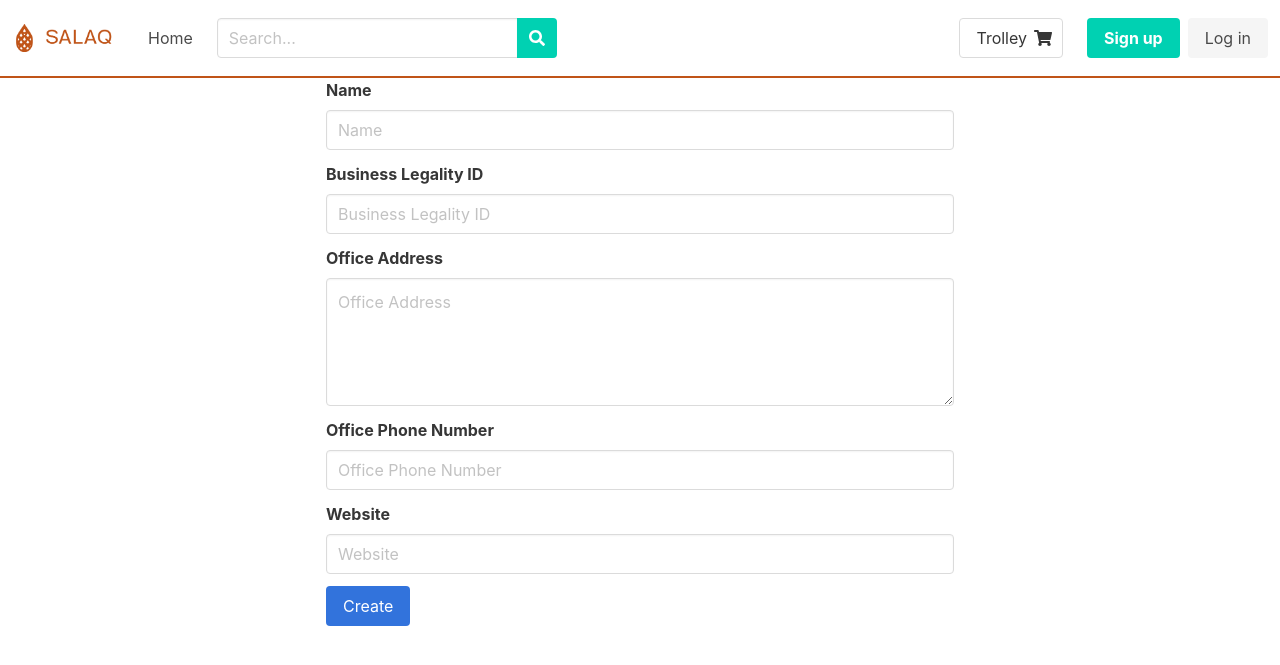
After one commit to cikadev/salaq, a Flask app: page /shop/create in a window 1280 px wide. The commit adds this page. Shown: the top 665 px of the page. Run offline with Flask 2, Linux system fonts and the light colour scheme.

Commit message:
Writing a lot of feature and I forget what I write

```diff
--- a/src/handler/__init__.py
+++ b/src/handler/__init__.py
@@ -40,7 +40,8 @@ def home():
         return product, image_url
 
     product_list_and_media = map(add_image, product_list)
-    return render_template("home.html", title="Home", product_list_and_media=product_list_and_media, current_user=current_user)
+    return render_template("home.html", title="Home", product_list_and_media=product_list_and_media,
+                           current_user=current_user)
 
 
 @app.route('/logout')
@@ -124,6 +125,8 @@ def product(shop_id, product_id):
 
 @app.route('/@<shop_id>')
 def shop(shop_id):
+    current_user = flask_login.current_user
+
     shop = Shop.where_id(shop_id)
     if shop is None:
         return redirect(url_for("not_found"))
@@ -140,7 +143,14 @@ def shop(shop_id):
 
     product_list_and_media = map(add_image, product_list)
 
-    return render_template("shop.html", title="Shop", shop=shop, product_list_and_media=product_list_and_media)
+    try:
+        is_mine = current_user.email == shop.user_email
+    except Exception:
+        is_mine = False
+
+    return render_template("shop.html", title="Shop", shop=shop, product_list_and_media=product_list_and_media,
+                           is_mine=is_mine)
+
 
 @app.route('/api/me/trolley')
 @flask_login.login_required
@@ -157,6 +167,7 @@ def me_trolley_API():
     return json.dumps({
         "trolley": list(map(add_product_name, Trolley.where_user_email(current_user.email))),
     })
+
 
 @app.route('/api/me/trolley', methods=["POST"])
 @flask_login.login_required
@@ -181,6 +192,7 @@ def add_to_trolley_API():
         "success": True,
     })
 
+
 @app.route('/api/me/trolley', methods=["DELETE"])
 @flask_login.login_required
 def delete_from_trolley_API():
@@ -196,14 +208,46 @@ def delete_from_trolley_API():
         "success": True,
     })
 
-@app.route('/api/3d')
-def upload3d_API():
-    return "ok"
+
+@app.route("/shop/create")
+def shop_create():
+    current_user = flask_login.current_user
+    return render_template("createshop.html", title="Create Shop", current_user=current_user)
+
+
+@app.route('/api/createshop', methods=["POST"])
+def createshop_API():
+    current_user = flask_login.current_user
+
+    name = request.form['name']
+    business_legality_id = request.form['business_legality_id']
+    office_address = request.form['office_address']
+    office_phone = request.form['office_phone']
+    website = request.form['website']
+    shop_temp = Shop()
+    shop_temp.name = name
+    shop_temp.business_legality_id = business_legality_id
+    shop_temp.office_address = office_address
+    shop_temp.office_phone = office_phone
+    shop_temp.website = website
+    shop_temp.user_email = current_user.email
+    shop_temp.create()
+    return json.dumps({
+        "success": True,
+    })
+
 
 @app.route('/@<shop_id>/product/add')
+@flask_login.login_required
 def add_product(shop_id):
-    current_user = flask_login.current_user
+    try:
+        current_user = flask_login.current_user
+        if shop_id != str(current_user.shop.id):
+            return redirect(url_for("not_found"))
+    except AttributeError:  # If user doesnt have any shop
+        return redirect(url_for("not_found"))
     return render_template("addproduct.html", title="Add Product", current_user=current_user)
+
 
 @app.route('/404')
 def not_found():
--- a/src/models/shop.py
+++ b/src/models/shop.py
@@ -7,6 +7,10 @@ class Shop(db.Model):
     id = db.Column(db.Integer, primary_key=True)
     name = db.Column(db.String)
     user_email = db.Column(db.String)
+    business_legality_id = db.Column(db.String)
+    office_address = db.Column(db.String)
+    website = db.Column(db.String)
+    office_phone = db.Column(db.String)
     shop = None
 
     def create(self):
--- /dev/null
+++ b/src/templates/createshop.html
@@ -0,0 +1,73 @@
+{% extends "layout.html" %}
+{% block body %}
+<container>
+    <div class="columns is-centered">
+        <div class="column is-half">
+            <div class="field">
+                <label class="label">Name</label>
+                <div class="control">
+                    <input class="input" id="field-name" type="text" placeholder="Name">
+                </div>
+            </div>
+            <div class="field">
+                <label class="label">Business Legality ID</label>
+                <div class="control">
+                    <input class="input" id="field-business-legality-id" type="text" placeholder="Business Legality ID">
+                </div>
+            </div>
+            <div class="field">
+                <label class="label">Office Address</label>
+                <div class="control">
+                    <textarea class="textarea" id="field-office-address" placeholder="Office Address"></textarea>
+                </div>
+            </div>
+            <div class="field">
+                <label class="label">Office Phone Number</label>
+                <div class="control">
+                    <input class="input" id="field-office-phone" type="text" placeholder="Office Phone Number">
+                </div>
+            </div>
+            <div class="field">
+                <label class="label">Website</label>
+                <div class="control">
+                    <input class="input" id="field-website" type="text" placeholder="Website">
+                </div>
+            </div>
+            <div class="field is-grouped">
+                <div class="control">
+                  <button class="button is-link" id="button-createshop">Create</button>
+                </div>
+            </div>
+        </div>
+        <script type="text/javascript">
+            function objectToURLEncode(string) {
+                return Object.entries(string).map(([k, v]) => `${encodeURIComponent(k)}=${encodeURIComponent(v)}`).join('&');
+            }
+
+            document.querySelector("#button-createshop").addEventListener("click", () => {
+                fetch("/api/createshop", {
+                    method: "POST",
+                    headers: {
+                      'Content-Type': 'application/x-www-form-urlencoded'
+                    },
+                    body: objectToURLEncode({
+                        name: document.querySelector("#field-name").value,
+                        business_legality_id: document.querySelector("#field-business-legality-id").value,
+                        office_address: document.querySelector("#field-office-address").value,
+                        office_phone: document.querySelector("#field-office-phone").value,
+                        website: document.querySelector("#field-website").value,
+                    }),
+                })
+                .then((data) => data.json())
+                .then((decoded_data) => {
+                    if (decoded_data.success === true) {
+                        window.location.replace("/");
+                    } else {
+                        alert("Error happened");
+                    }
+                })
+            });
+        </script>
+    </div>
+</container>
+{% endblock %}
--- a/src/templates/shop.html
+++ b/src/templates/shop.html
@@ -2,6 +2,9 @@
 {% block body %}
     <div class="container">
         <h2 class="is-size-2">{{ shop.name }}</h2>
+        {% if is_mine %}
+            <a href="/@{{ shop.id }}/product/add" class="button">Add product</a>
+        {% endif %}
         <div class="columns">
             {% for product, product_thumbnail in product_list_and_media %}
                 <div class="column is-4">
```
Also changed, not shown: db/backup.sql (+9 -4 lines), src/templates/addproduct.html (+5 -5 lines).
